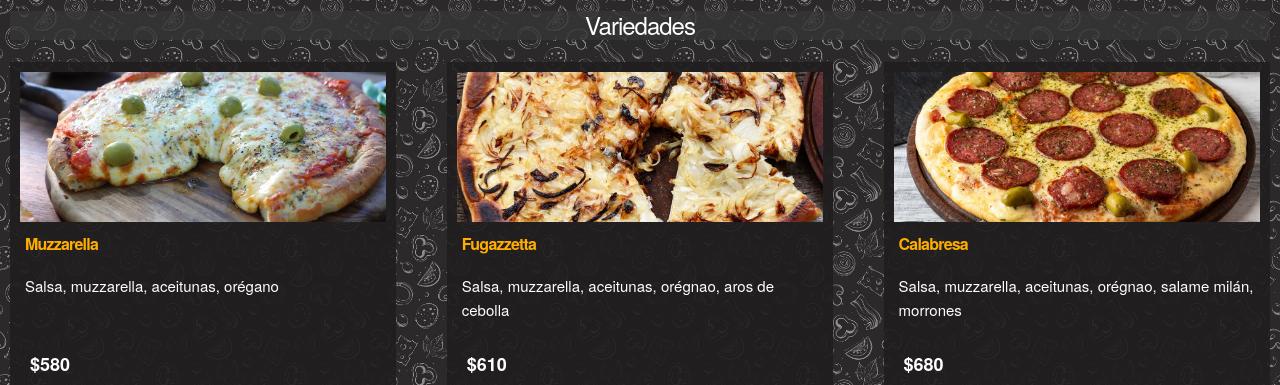
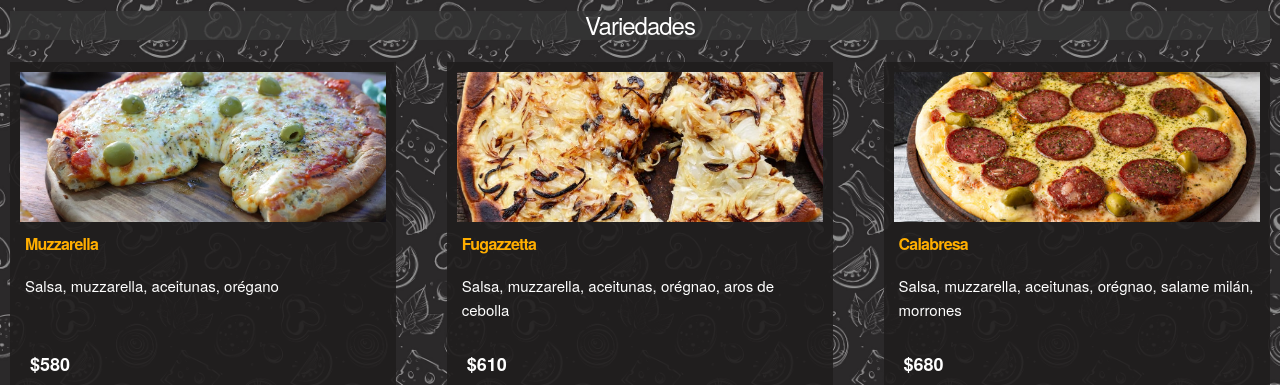
Before and after one commit to davidtrabanco/Proyecto, a plain HTML site: page index.html in a window 1280 px wide. Shown: the part 415-800 px from the top of the page. Drawn offline with nearby package versions, Linux system fonts and the light colour scheme; some packages are replaced by stand-ins of ours; a script that the page names is missing.

Commit message:
Update style.css

```diff
--- a/css/style.css
+++ b/css/style.css
@@ -2,7 +2,7 @@ body{
     background-color: #000000f8;
     padding-right: 0;
     background-image: url(../img/backgrpund-productos.jpg);
-    background-size: 10%;
+    background-size: 18%;
 }
 
 h1{
```
